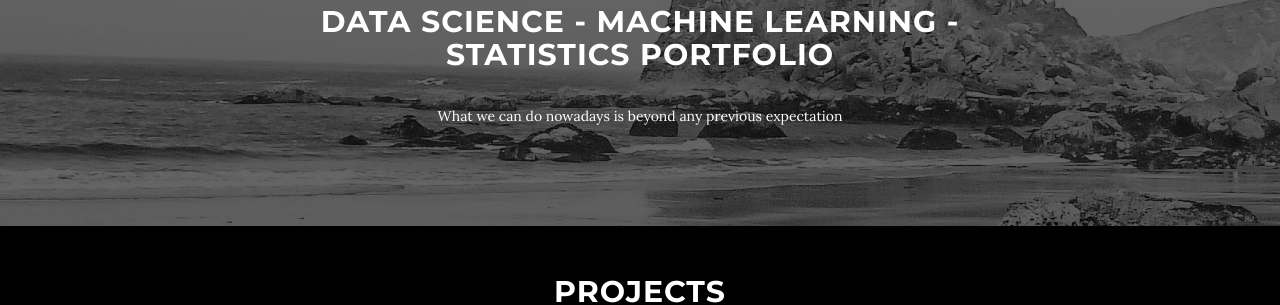
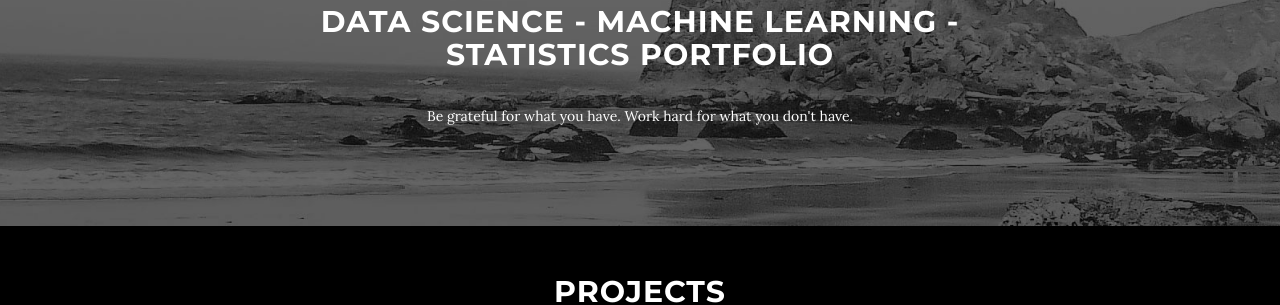
Before and after one commit to AgneseG/AgneseG.github.io, a Jekyll site: the page built from index.html, in a window 1280 px wide and 900 px high, scrolled down 3128 px. Shown: the part 153-458 px from the top of the window. Built offline with Jekyll 4.4.1, drawn with Linux system fonts in a browser that asks for light colours.

Commit message:
Update download.html

```diff
--- a/_includes/download.html
+++ b/_includes/download.html
@@ -3,7 +3,7 @@
             <div class="container">
                 <div class="col-lg-8 col-lg-offset-2">
                     <h2>Data Science - Machine Learning - Statistics portfolio</h2>
-                    What we can do nowadays is beyond any previous expectation
+                    Be grateful for what you have. Work hard for what you don't have.
 
 
 
```
